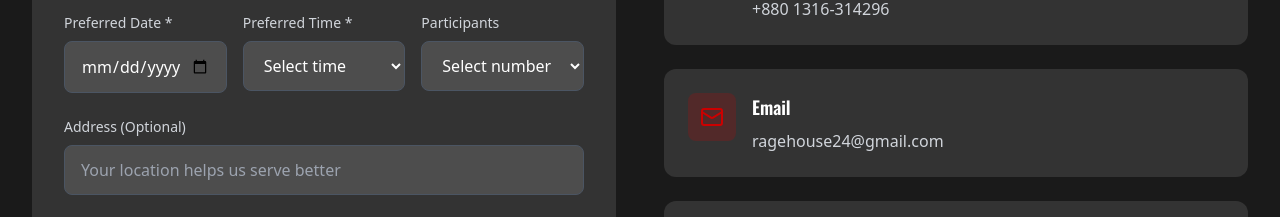
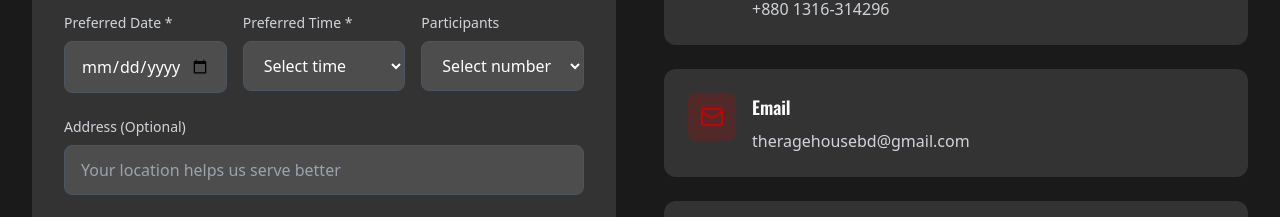
Before and after one commit to codermjurul/ragehousebd, a React (Vite) app: page / in a window 1280 px wide. Shown: the part 7120-7337 px from the top of the page. Built offline with nearby package versions, Linux system fonts and the light colour scheme.

Commit message:
Updated Contact.tsx

```diff
--- a/src/components/Contact.tsx
+++ b/src/components/Contact.tsx
@@ -81,7 +81,7 @@ const Contact: React.FC = () => {
       icon: Mail,
       title: "Email",
       details: [
-        "ragehouse24@gmail.com"
+        "theragehousebd@gmail.com"
       ]
     },
     {
```
